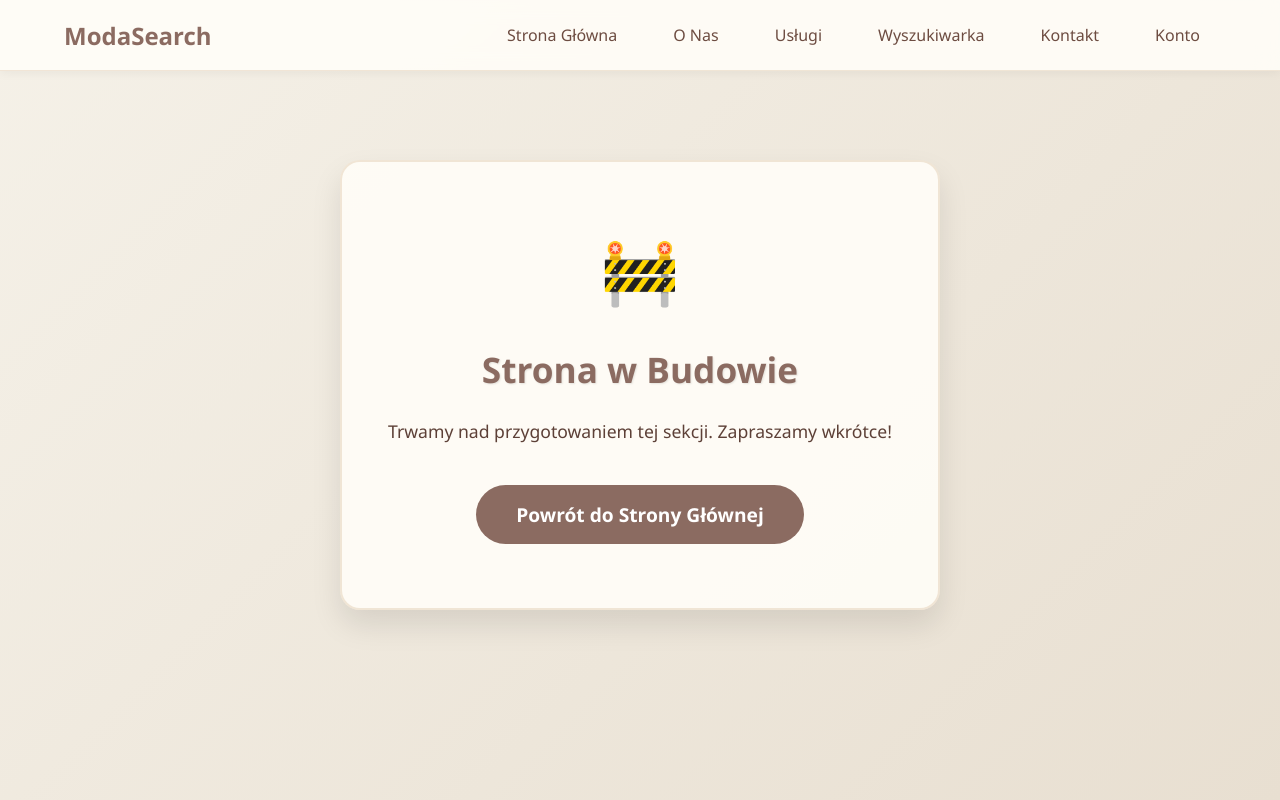
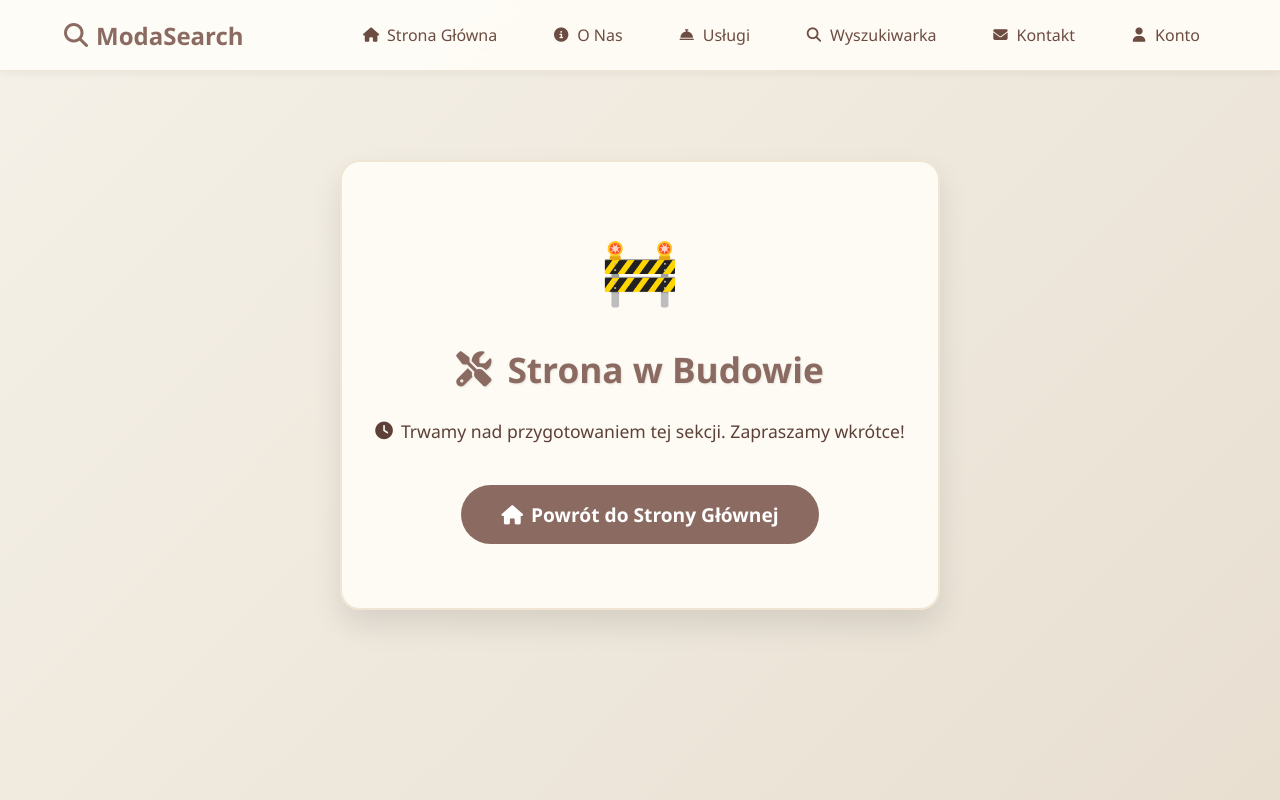
Before and after one commit to modasearch/modasearch.github.io, a plain HTML site: page uslugi.html in a window 1280 px wide. Drawn offline with Linux system fonts and the light colour scheme.

Commit message:
Update uslugi.html

```diff
--- a/uslugi.html
+++ b/uslugi.html
@@ -3,28 +3,38 @@
 <head>
     <meta charset="UTF-8">
     <meta name="viewport" content="width=device-width, initial-scale=1.0">
-    <title>Usługi - W Budowie</title>
+    <title>Usługi - Wyszukiwarka Ubrań</title>
     <link rel="stylesheet" href="style.css">
+    <link rel="stylesheet" href="https://cdnjs.cloudflare.com/ajax/libs/font-awesome/6.4.0/css/all.min.css">
 </head>
 <body>
+    <!-- Nawigacja -->
     <nav class="navbar">
-        <div class="logo">ModaSearch</div>
-        <div class="nav-links">
-            <a href="index.html">Strona Główna</a>
-            <a href="onas.html">O Nas</a>
-            <a href="uslugi.html">Usługi</a>
-            <a href="wyszukiwarka.html">Wyszukiwarka</a>
-            <a href="kontakt.html">Kontakt</a>
-            <a href="konto.html">Konto</a>
+        <div class="logo">
+            <i class="fas fa-search"></i> ModaSearch
+        </div>
+        <div class="nav-links" id="navLinks">
+            <a href="index.html"><i class="fas fa-home"></i> Strona Główna</a>
+            <a href="onas.html"><i class="fas fa-info-circle"></i> O Nas</a>
+            <a href="uslugi.html"><i class="fas fa-concierge-bell"></i> Usługi</a>
+            <a href="wyszukiwarka.html"><i class="fas fa-search"></i> Wyszukiwarka</a>
+            <a href="kontakt.html"><i class="fas fa-envelope"></i> Kontakt</a>
+            <a href="konto.html"><i class="fas fa-user"></i> Konto</a>
+        </div>
+        <div class="hamburger" id="hamburger">
+            <span></span>
+            <span></span>
+            <span></span>
         </div>
     </nav>
 
+    <!-- Sekcja główna -->
     <section class="hero">
         <div class="construction-container">
             <div class="construction-icon">🚧</div>
-            <h1>Strona w Budowie</h1>
-            <p>Trwamy nad przygotowaniem tej sekcji. Zapraszamy wkrótce!</p>
-            <a href="index.html" class="cta-button">Powrót do Strony Głównej</a>
+            <h1><i class="fas fa-tools"></i> Strona w Budowie</h1>
+            <p><i class="fas fa-clock"></i> Trwamy nad przygotowaniem tej sekcji. Zapraszamy wkrótce!</p>
+            <a href="index.html" class="cta-button"><i class="fas fa-home"></i> Powrót do Strony Głównej</a>
         </div>
     </section>
 
```
